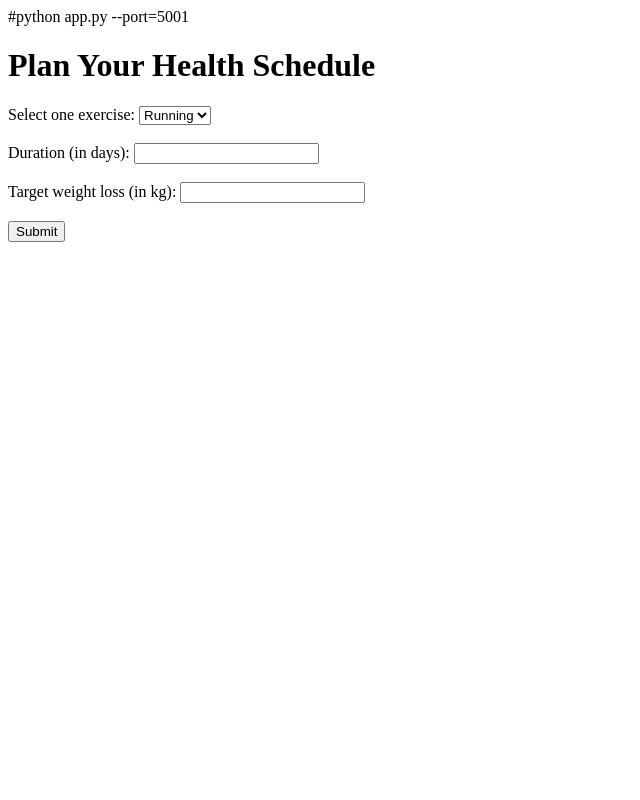
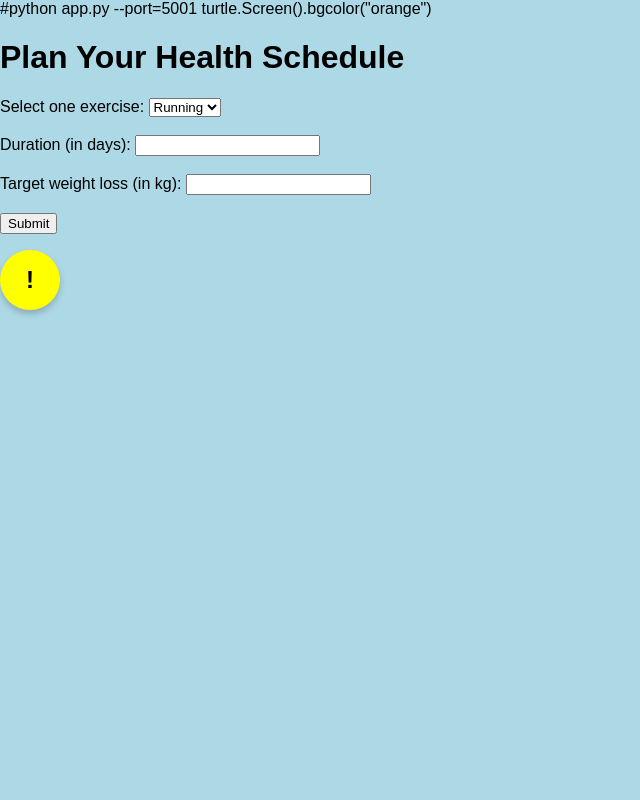
Before and after one commit to 2024-25-Allen-ISD-Computer-Science/6th-period-isp-health-schedule, a Flask app: page / in a window 1280 px wide. Shown: the whole page, without its empty margins (0-640 px from the left). Run offline with Flask 3, Linux system fonts and the light colour scheme.

Commit message:
Update questionPage.html

```diff
--- a/templates/questionPage.html
+++ b/templates/questionPage.html
@@ -1,11 +1,39 @@
 #python app.py --port=5001
 <!DOCTYPE html>
 <html lang="en">
+    turtle.Screen().bgcolor("orange")
 <head>
     <meta charset="UTF-8">
     <meta name="viewport" content="width=device-width, initial-scale=1.0">
     <title>Plan Your Health Schedule</title>
 </head>
+<style>
+     body {
+         align-items: center;
+         justify-content: center;
+      background-color: lightblue;
+      margin: 0;
+      padding: 0;
+      font-family: Arial, sans-serif;
+    }
+
+    .exclamation-button {
+      display: flex;
+      justify-content: center;
+      align-items: center;
+      background-color: yellow; /* 버튼 배경 색 */
+      border: none;
+      border-radius: 50%; /* 원형 버튼 */
+      width: 60px; /* 버튼 크기 */
+      height: 60px; /* 버튼 크기 */
+      font-size: 24px; /* 느낌표 크기 */
+      font-weight: bold;
+      color: black; /* 느낌표 색상 */
+      cursor: pointer; /* 손 모양 커서 */
+      box-shadow: 0 4px 6px rgba(0, 0, 0, 0.2); /* 그림자 효과 */
+      transition: transform 0.2s; /* 클릭 애니메이션 */
+    }
+</style>
 <body>
     <h1>Plan Your Health Schedule</h1>
     <form action="/HealthScheduleCalculate" method="POST">
@@ -28,5 +56,11 @@
 
         <button type="submit">Submit</button>
     </form>
+    <button class="exclamation-button" onclick="showAlert()">!</button>
+    <script>
+    function showAlert() {
+      alert("The results shown on the schedule may not match the results due to your eating habits, etc.");
+    }
+  </script>
 </body>
 </html>
```
